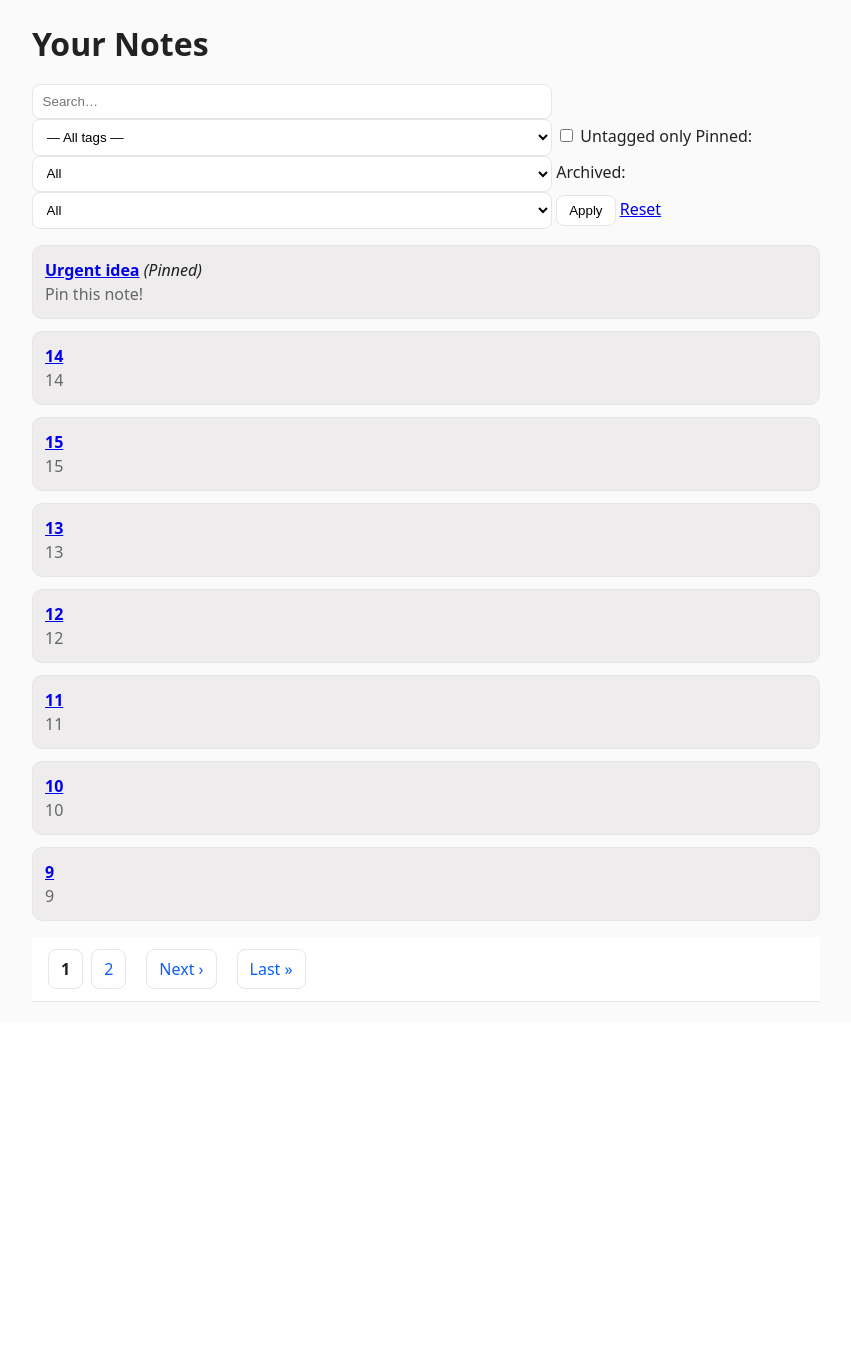
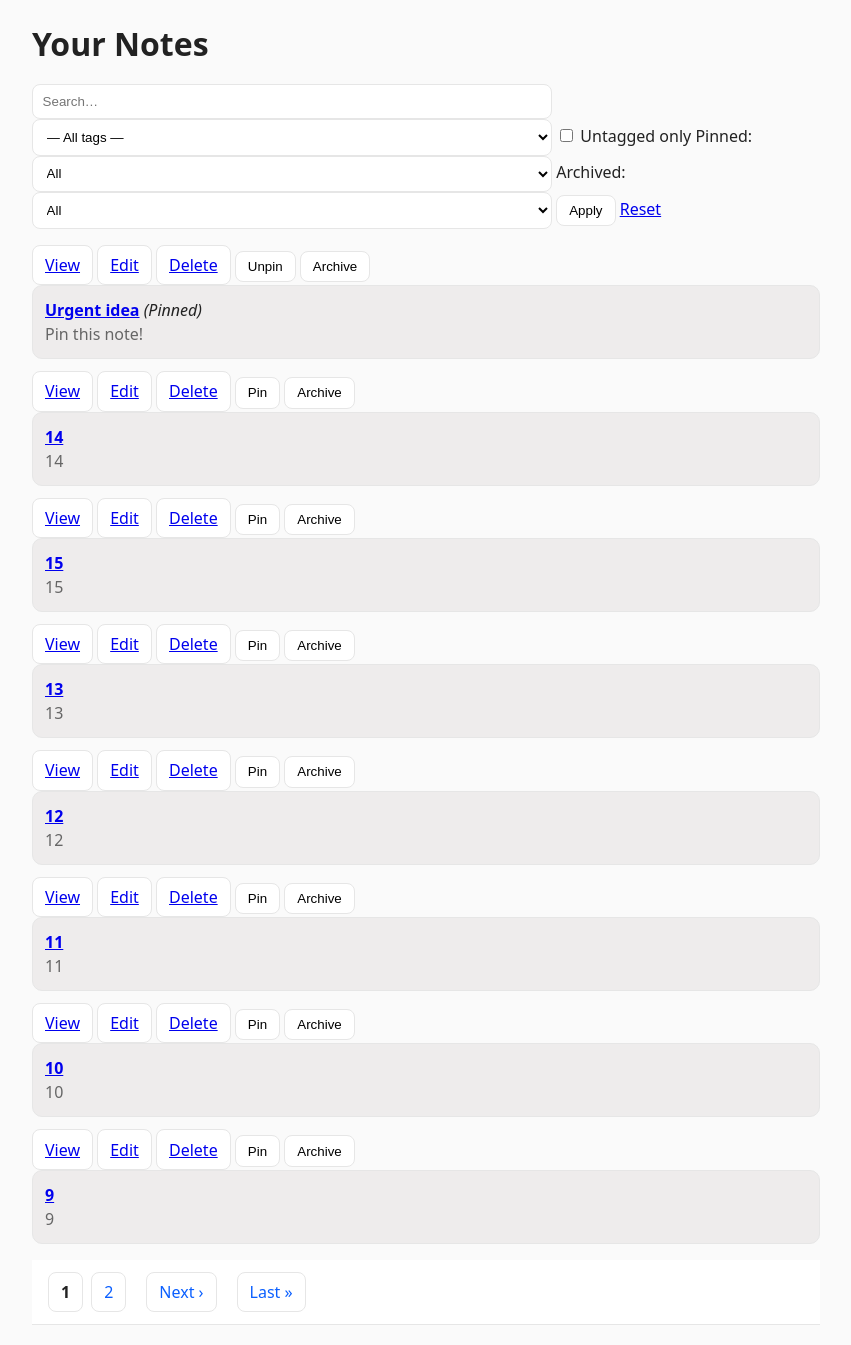
Before and after one commit to VinceVSCode/Django_Playground, a Django app: page /notes/list/ in a window 1280 px wide. Shown: the part 81-1426 px from the top of the page, without its empty margins (214-1065 px from the left). Before the commit the page ends 1083 px from the top, so only its background shows below. Run offline with Django 5.2, Linux system fonts and the light colour scheme; a user stored in the database is signed in; data comes from the database, SQL or seed files in the repository; both versions use the stored data as it was after the commit; tables that the repository leaves empty hold one stand-in row (values such as "Sample post").

Commit message:
-Add action buttons for notes: view, edit, delete, pin, and archive

```diff
--- a/DjangoPlayground/firstsite/templates/firstsite/note_list.html
+++ b/DjangoPlayground/firstsite/templates/firstsite/note_list.html
@@ -44,6 +44,24 @@
 {% if page_obj.object_list %}
   <ul>
     {% for note in page_obj.object_list %}
+        <div style="margin-top:.5rem">
+      <a class="button" href="{% url 'note_detail' note.pk %}">View</a>
+      <a class="button" href="{% url 'note_edit' note.pk %}">Edit</a>
+      <a class="button" href="{% url 'note_delete' note.pk %}">Delete</a>
+
+      <form action="{% url 'note_toggle_pin' note.pk %}" method="post" class="inline">
+        {% csrf_token %}
+        <input type="hidden" name="next" value="{{ request.get_full_path }}">
+        <button class="button" type="submit">{% if note.is_pinned %}Unpin{% else %}Pin{% endif %}</button>
+      </form>
+
+      <form action="{% url 'note_toggle_archive' note.pk %}" method="post" class="inline">
+        {% csrf_token %}
+        <input type="hidden" name="next" value="{{ request.get_full_path }}">
+        <button class="button" type="submit">{% if note.is_archived %}Restore{% else %}Archive{% endif %}</button>
+      </form>
+    </div>
+
       <li class="card">
         <strong>
           <a href="{% url 'note_detail' note.pk %}">{{ note.title }}</a>
```
Also changed, not shown: DjangoPlayground/db.sqlite3.
